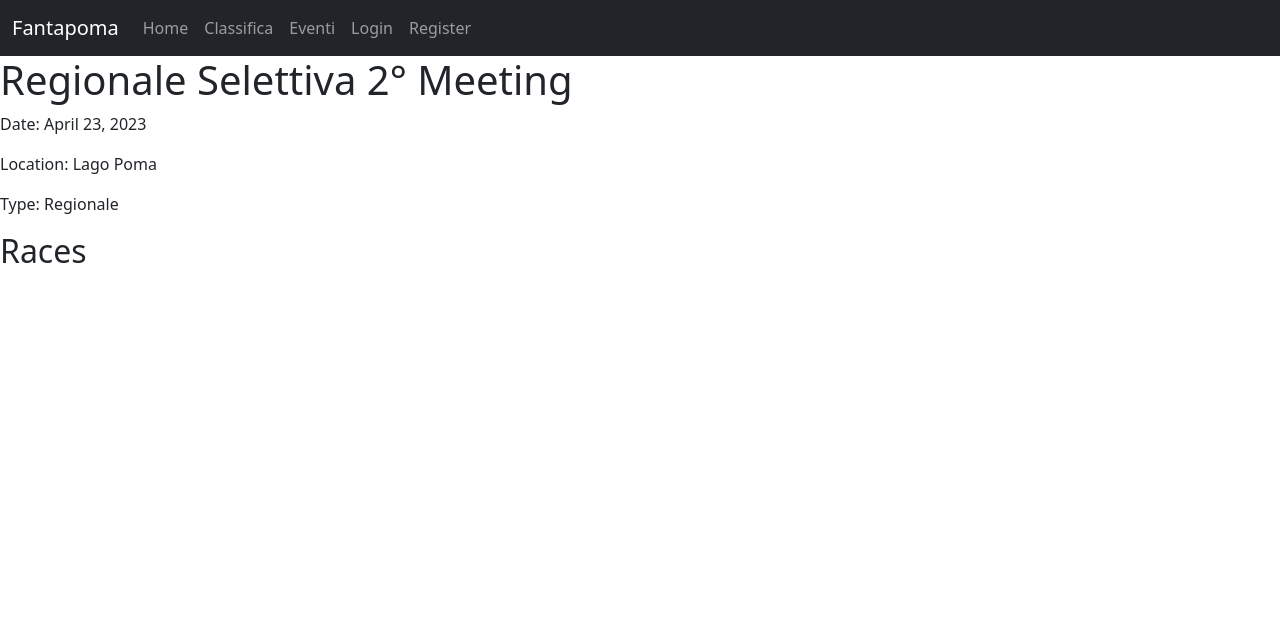
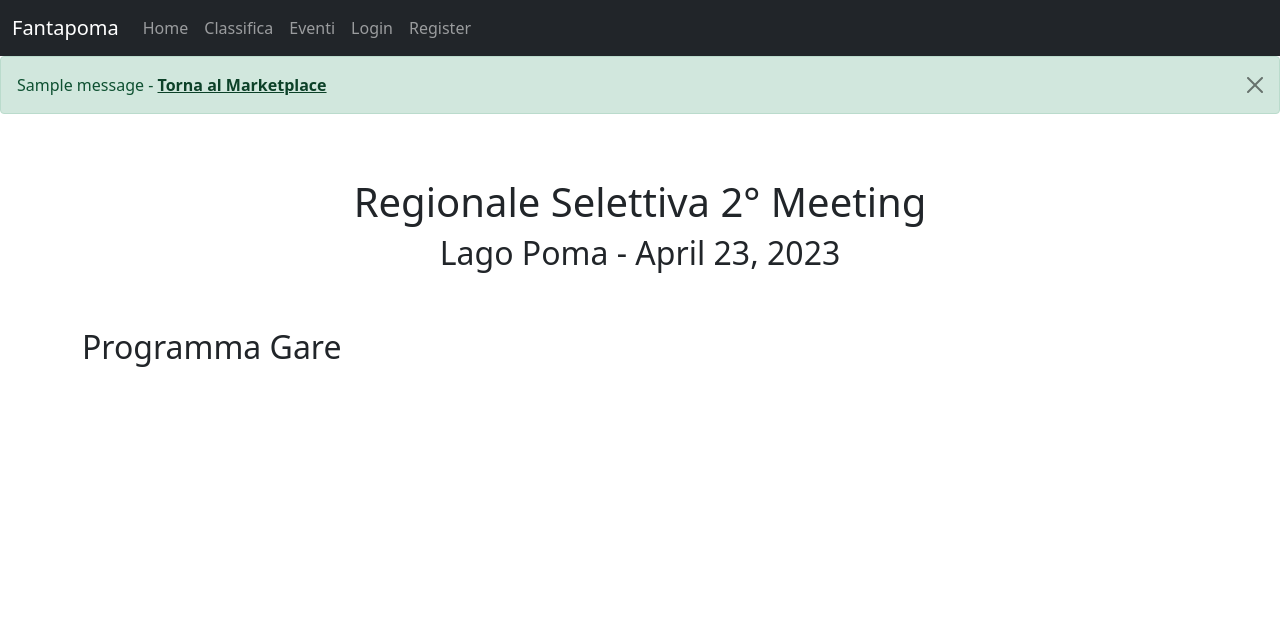
Before and after one commit to fedesss98/scp-django, a Django app: page /events/event/13/ in a window 1280 px wide. Shown: the top 623 px of the page. Run offline with Django 3.2, Linux system fonts and the light colour scheme; data comes from the database, SQL or seed files in the repository; tables that the repository leaves empty hold one stand-in row (values such as "Sample post"); one stand-in notice (Sample message) is shown.

Commit message:
Minor improvements

```diff
--- a/events/templates/events/event_detail.html
+++ b/events/templates/events/event_detail.html
@@ -4,39 +4,43 @@
 
 {% block content %}
 
+    {% if messages %}
+        {% for message in messages %}
+        <div class="container-fluid p-0">
+          <div class="alert {{ message.tags }} alert-dismissible fade show" role="alert" >
+            <button type="button" class="btn-close" data-bs-dismiss="alert" aria-label="Close"></button>
+            {{ message }} - <a href={% url 'marketplace' %} class="alert-link">Torna al Marketplace</a>
+          </div>
+        </div>
+        {% endfor %}
+    {% endif %}
+
+    <div class="container header text-center mt-5">
         <h1>{{ event.name }}</h1>
-<p>Date: {{ event.date }}</p>
-<p>Location: {{ event.location }}</p>
-<p>Type: {{ event.type }}</p>
-
-<h2>Races</h2>
-<ul>
+        <h2>{{ event.location }} - {{ event.date }}</h2>
+    </div>
+    <div class="container main mt-5">
+        <h2>Programma Gare</h2>
+        <div class="container container__races mt-3">
             {% for race in event.race_set.all %}
-        <li>
-            <h3>Race {{ race.number }}</h3>
-            <p>Time: {{ race.time }}</p>
-            <p>Boat Type: {{ race.boat_type }}</p>
-            <p>Category: {{ race.category }}</p>
-            <p>Gender: {{ race.gender }}</p>
-
-            <h4>Crews</h4>
-            <ul>
+                <div class="row mt-5">
+                    <h5>Gara {{ race.number }} {{ race.boat_type }} {{ race.category }}{{ race.gender }} - Orario: {{ race.time }}</h5>
                     {% for crew in race.crew_set.all %}
-                    <li>
-                        <p>Bow Number: {{ crew.bow_number }}</p>
-                        <p>Club: {{ crew.club }}</p>
-
-                        <h5>Athletes</h5>
-                        <ul>
+                        <div class="col border">
+                                <p class="lead d-flex justify-content-between align-items-center">
+                                    <span class="badge rounded-pill bg-primary">{{ crew.bow_number }}</span>
+                                    {{ crew.club }}
+                                </p>
+                                <div class="list-group p-2">
                                     {% for athlete in crew.athletes.all %}
-                                <li>{{ athlete.name }}</li>
+                                        <a href="#" class="list-group-item">{{ athlete.name }}</a>
                                     {% endfor %}
-                        </ul>
-                    </li>
+                                </div>
+                        </div>
                     {% endfor %}
-            </ul>
-        </li>
+                </div>
             {% endfor %}
-</ul>
+        </div>
+    </div>
 
 {% endblock %}
--- a/fantapoma/templates/fantapoma/marketplace.html
+++ b/fantapoma/templates/fantapoma/marketplace.html
@@ -20,7 +20,7 @@
   <h2>Prenota i tuoi Atleti</h2>
 </div>
 <div class="container card-container mt-5">
-  <h3>Atleti</h5>
+  <h3>Atleti</h3>
   <form action="" method="GET" class="form-floating mb-3">
     <div class="row g-3 my-2">
       <div class="col-sm-7">
--- a/goscp_site/templates/goscp_site/home.html
+++ b/goscp_site/templates/goscp_site/home.html
@@ -6,6 +6,6 @@
  {% block content %}
 <main class="container-fluid text-center mt-5">
   <h1 class="display-1">#GoScp</h1>
-  <h2>Vai al sito ufficiale del <a href="{% url 'fantapoma' %}">Fantapoma</a></h2>
+  <h2>Vai al sito ufficiale del <a href="{% url 'fantapoma:index' %}">Fantapoma</a></h2>
 </main>
 {% endblock %}
--- a/goscp_site/templates/goscp_site/navbar.html
+++ b/goscp_site/templates/goscp_site/navbar.html
@@ -12,7 +12,7 @@
           <a class="nav-link" aria-current="page" href="{% url 'goscp-home' %}">Home</a>
         </li>
         <li class="nav-item">
-          <a class="nav-link" href="{% url 'leaderboard' %}">Atleti</a>
+          <a class="nav-link" href="{% url 'fantapoma:leaderboard' %}">Atleti</a>
         </li>
         {% if request.user.is_authenticated %}
         <li class="nav-item">
```
Also changed, not shown: 1 other file. Lines whose indentation alone changed are shown as unchanged.
